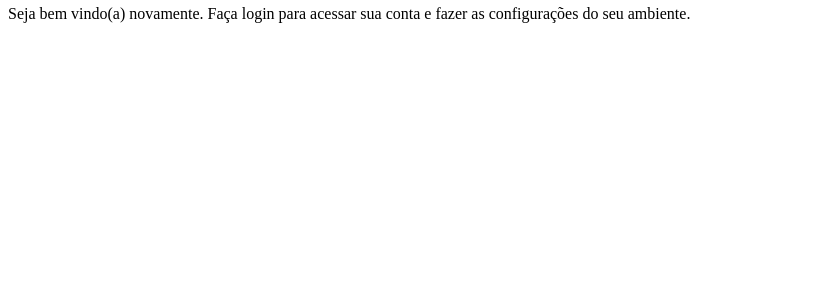
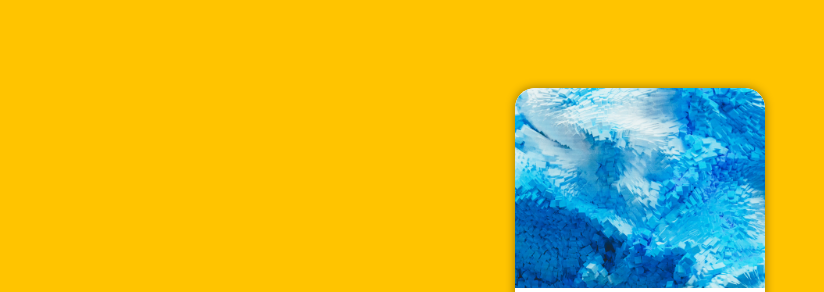
Before and after one commit to JRGGRoberto/projeto-login-screen, a plain HTML site: page index.html in a window 1280 px wide. Shown: the part 62-354 px from the top of the page, without its empty margins (0-824 px from the left). Drawn offline with Linux system fonts and the light colour scheme.

Commit message:
Configurando um pouco de CSS

```diff
--- a/estilos/style.css
+++ b/estilos/style.css
@@ -5,3 +5,53 @@
     VERDE: #49A09D
     LILÁS: #5F2C82
 */
+
+*{
+    margin: 0px;
+    padding: 0px;
+    font-family: system-ui, -apple-system, BlinkMacSystemFont, 'Segoe UI', Roboto, Oxygen, Ubuntu, Cantarell, 'Open Sans', 'Helvetica Neue', sans-serif;
+    box-sizing: border-box; /* Evita somar os pixels das diferentes margens e bordas de cada elemento */
+
+}
+
+body, html{
+    background-color: #ffc400;
+    height: 100vh;
+    width: 100vw;
+}
+
+main{
+    height: 100vh;
+    width: 100vw;
+
+    position: relative;
+}
+
+section#login{
+    position: absolute; /*Position absolute: quando há position relative do pai para limitar o espaço do objeto que será configurado baseado no tamanho do objeto pai, quando não há pai, ele utilizara o limite do tamanho do documento.*/
+    top: 50%;
+    left: 50%;
+    transform: translate(-50%, -50%); /*Essa propriedade tem como principal função posicionar o elemento desejado utilizando coordenadas Tx e Ty, fazendo com o que o objeto mova no eixo x(esquerda ou direita) e y (cima baixo). Usando os valores negativos -50% tanto no eixo x quanto no y será possível alinhar o elemento verticalmente na tela.*/
+    background-color: white;
+    width: 250px;
+    height: 500px;
+    border-radius: 20px;
+    overflow: hidden;
+    box-shadow: 0px 0px 10px rgba(0, 0, 0, 0.41);
+
+}
+
+section#login > div#imagem{
+    display: block;
+    background: url(../imagens/pexels-emre-can-acer-2110951.jpg);
+    background-position: center;
+    background-size: cover;
+    border-top-right-radius: 20px;
+    border-top-left-radius: 20px;
+    height: 200px;
+}
+
+section#login > div#formulario{
+    padding: 10px;
+    display: block;
+}
--- a/index.html
+++ b/index.html
@@ -5,7 +5,8 @@
     <meta http-equiv="X-UA-Compatible" content="IE=edge">
     <meta name="viewport" content="width=device-width, initial-scale=1.0">
     <title>Login</title>
-    <link rel="stylesheet" href="/estilos/style.css">
+    <link rel="stylesheet" href="estilos/style.css">
+    <link rel="stylesheet" href="estilos/tablet.css">
 </head>
 <body>
     <main>
```
